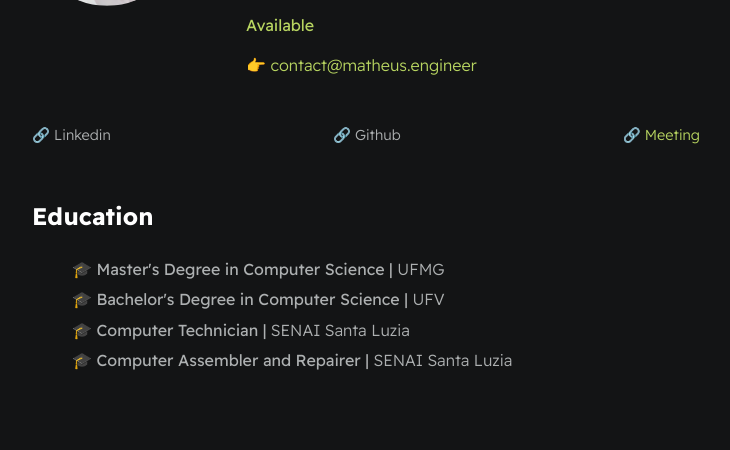
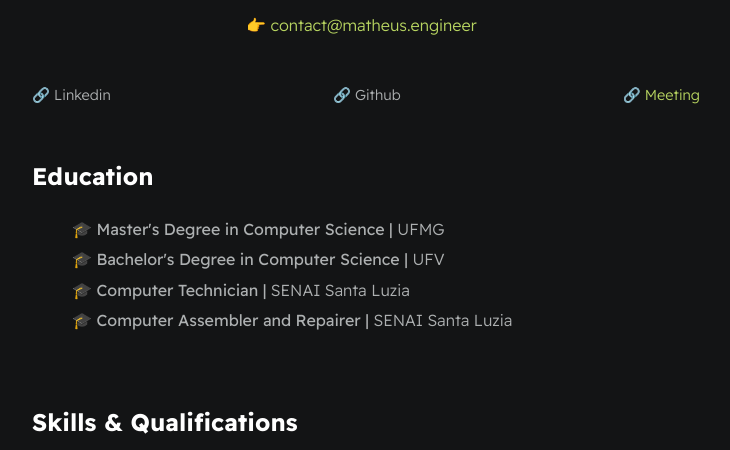
Before and after one commit to mtsfreitas/mtsfreitas.github.io, a website: page dist/index.html in a window 1280 px wide. Shown: the part 271-721 px from the top of the page, without its empty margins (274-1004 px from the left). Drawn offline with Linux system fonts and the light colour scheme; no server answers.

Commit message:
updating comment

```diff
--- a/dist/index.html
+++ b/dist/index.html
@@ -32,7 +32,7 @@
                 <h1 id="user-name">Matheus Martins</h1>
                 <p id="bio">Master's student in Computer Science </p>
                 <p> Belo Horizonte, Minas Gerais, Brazil </p>
-                <p id="availability">Available</p>
+                <!--<p id="availability">Available</p>-->
                 <p id="email"><a href="mailto:contact@matheus.engineer" id="email">👉 contact@matheus.engineer</a></p>
             </div>
         </section>
```
Also changed, not shown: dist/index_ptbr.html (+1 -1 lines).
